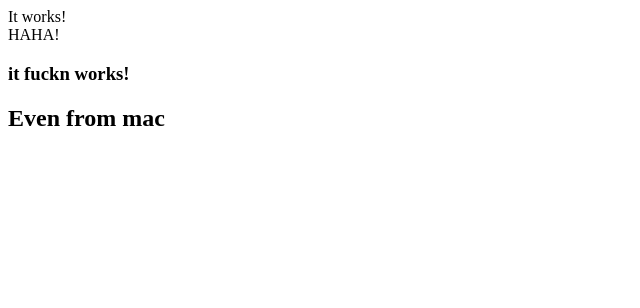
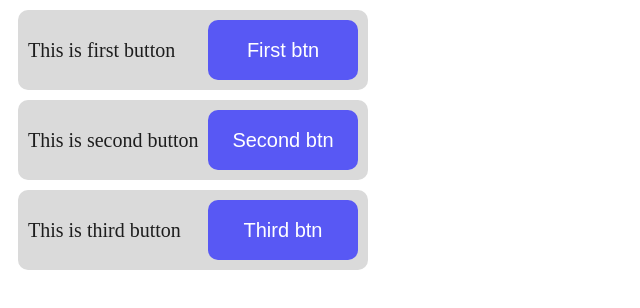
Before and after one commit to Whitemonth/reactTest, a React (Create React App) app: page / in a window 1280 px wide. Shown: the top 308 px of the page, without its empty margins (0-640 px from the left). Built offline with nearby package versions, Linux system fonts and the light colour scheme.

Commit message:
adding first components and css styles for them

```diff
--- a/src/App.js
+++ b/src/App.js
@@ -1,10 +1,26 @@
+import Button from "./components/Button/Button";
+import Card from "./components/Card/Card";
+
 function App() {
+  let dataBase = [
+    {
+      title: "This is first button",
+      caption: "First btn",
+    },
+    {
+      title: "This is second button",
+      caption: "Second btn",
+    },
+    {
+      title: "This is third button",
+      caption: "Third btn",
+    },
+  ];
   return (
     <div className="App">
-      <>It works!</>
-      <div>HAHA!</div>
-      <h3>it fuckn works!</h3>
-      <h2>Even from mac</h2>
+      <Card caption={dataBase[0].caption} title={dataBase[0].title} />
+      <Card caption={dataBase[1].caption} title={dataBase[1].title} />
+      <Card caption={dataBase[2].caption} title={dataBase[2].title} />
     </div>
   );
 }
--- /dev/null
+++ b/src/components/Button/Button.jsx
@@ -0,0 +1,11 @@
+import "./button.css";
+
+function Button(props) {
+  return (
+    <div>
+      <button>{props.caption}</button>
+    </div>
+  );
+}
+
+export default Button;
--- /dev/null
+++ b/src/components/Button/button.css
@@ -0,0 +1,9 @@
+button {
+  width: 150px;
+  height: 60px;
+  border-radius: 10px;
+  border-style: none;
+  background-color: rgb(88, 88, 244);
+  color: white;
+  font-size: 20px;
+}
--- /dev/null
+++ b/src/components/Card/Card.jsx
@@ -0,0 +1,13 @@
+import Button from "../Button/Button";
+import "./card.css";
+
+function Card(props) {
+  return (
+    <div className="card-content">
+      <div>{props.title}</div>
+      <Button caption={props.caption} title={props}></Button>
+    </div>
+  );
+}
+
+export default Card;
--- /dev/null
+++ b/src/components/Card/card.css
@@ -0,0 +1,14 @@
+.card-content {
+  width: 330px;
+  height: 80px;
+  border-radius: 10px;
+  background-color: rgb(218, 218, 218);
+  display: flex;
+  justify-content: space-between;
+  align-items: center;
+  margin: 10px;
+  padding: 0 10px;
+
+  font-size: 20px;
+  color: rgb(29, 29, 29);
+}
```
